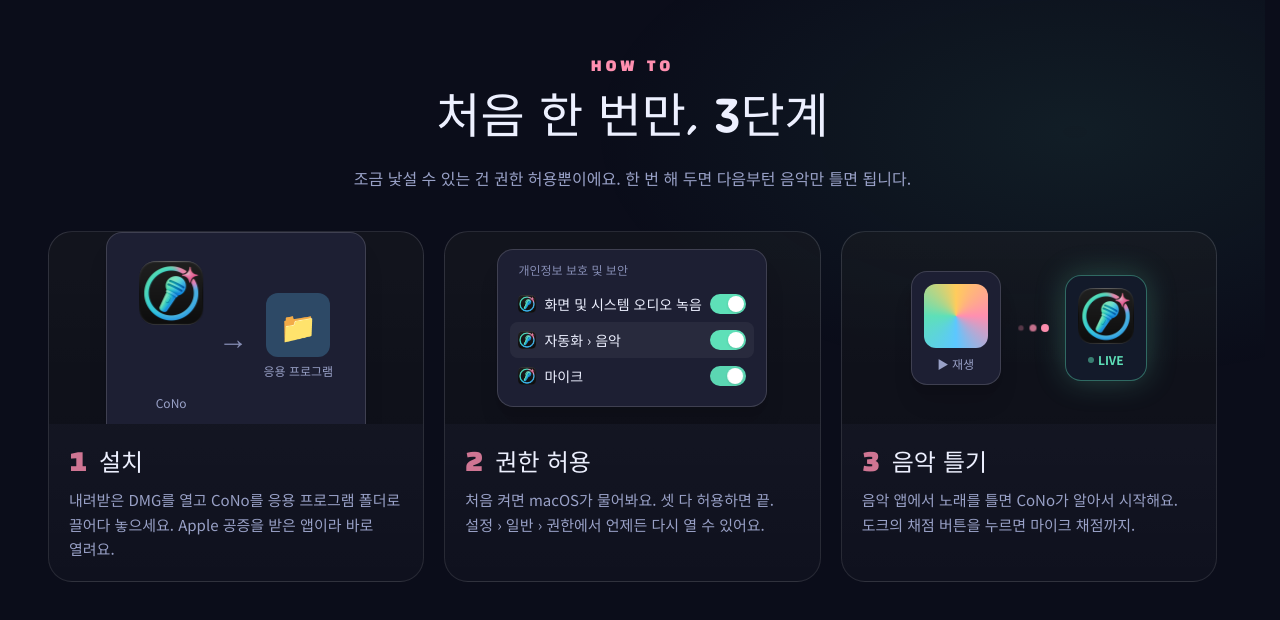
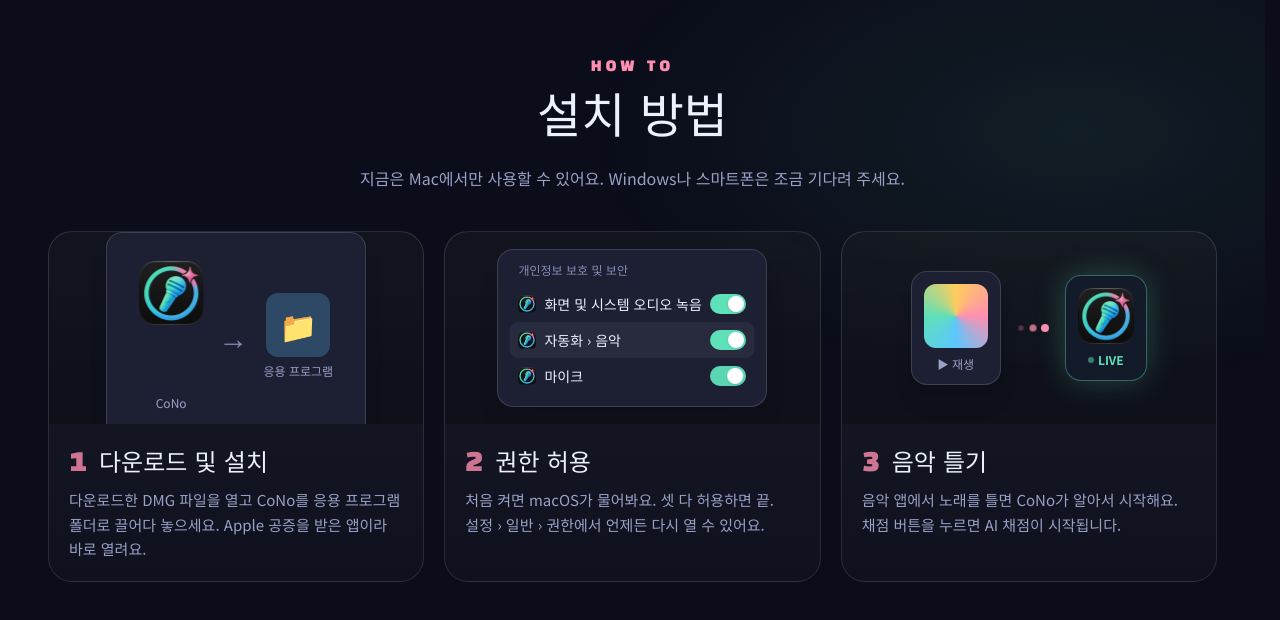
Before and after one commit to hsu3046/CoNoAI, a Next.js app in the folder web/: page / in a window 1280 px wide. Shown: the part 6872-7492 px from the top of the page. Built offline with nearby package versions, Linux system fonts and the light colour scheme; no server answers.

Commit message:
copy(web): lyrics card, how-to title, intro and steps
Co-Authored-By: Claude Opus 5.5 <noreply@anthropic.com>

```diff
--- a/web/src/components/Sections.tsx
+++ b/web/src/components/Sections.tsx
@@ -25,7 +25,7 @@ function Reveal({ children, delay = 0, className = "" }: { children: ReactNode;
 const FEATURES: { icon: string; title: string; body: string; tint: string }[] = [
   { icon: "🎧", title: "어떤 앱이든", body: "Apple Music, 브라우저의 YouTube, Spotify, 멜론… Mac에서 소리가 나면 노래방이 됩니다.", tint: "#5cc7ff" },
   { icon: "🪄", title: "AI 반주", body: "내 컴퓨터 안에서 노래의 보컬만 제거합니다. 곡을 다운로드하거나 전송하지 않아요.", tint: "#ff8fb0" },
-  { icon: "🎼", title: "가사 표시 및 싱크", body: "여러 가사 저장소에서 찾아 목소리에 맞춰 자동 싱크. Apple Music 계정을 연결하면 음절 단위까지.", tint: "#5ee0b8" },
+  { icon: "🎼", title: "가사 표시 및 싱크", body: "가사를 찾아와 목소리에 맞춰 자동 싱크. Apple Music 계정을 연결하면 음절 단위까지.", tint: "#5ee0b8" },
   { icon: "📈", title: "원곡 음정 바", body: "AI가 원곡 가수의 음정을 자동으로 읽어 막대로 보여 줘요. 어디서 올리고 내릴지 한눈에.", tint: "#ffcc5c" },
   { icon: "🎚️", title: "내 키 · 가이드 보컬", body: "원곡 음역을 재서 내 목소리에 맞는 키로. 헷갈리는 부분은 원곡 목소리를 살짝 섞어서.", tint: "#b88cff" },
   { icon: "🏆", title: "정확한 AI 채점", body: "마이크로 부르면 AI가 정확하게 실시간 채점. 100점 만점에 도전해보세요!", tint: "#ff734d" },
@@ -72,12 +72,12 @@ export function Features() {
 export function HowTo() {
   return (
     <Screen id="how" glow={{ color: "rgba(94,224,184,0.08)", x: "85%", y: "30%" }}>
-      <SectionTitle kicker="HOW TO" title="처음 한 번만, 3단계">
-        조금 낯설 수 있는 건 권한 허용뿐이에요. 한 번 해 두면 다음부턴 음악만 틀면 됩니다.
+      <SectionTitle kicker="HOW TO" title="설치 방법">
+        지금은 Mac에서만 사용할 수 있어요. Windows나 스마트폰은 조금 기다려 주세요.
       </SectionTitle>
       <div className="mt-10 grid gap-5 lg:grid-cols-3">
         <Reveal>
-          <Step number="1" title="설치" body="내려받은 DMG를 열고 CoNo를 응용 프로그램 폴더로 끌어다 놓으세요. Apple 공증을 받은 앱이라 바로 열려요.">
+          <Step number="1" title="다운로드 및 설치" body="다운로드한 DMG 파일을 열고 CoNo를 응용 프로그램 폴더로 끌어다 놓으세요. Apple 공증을 받은 앱이라 바로 열려요.">
             <InstallDemo />
           </Step>
         </Reveal>
@@ -87,7 +87,7 @@ export function HowTo() {
           </Step>
         </Reveal>
         <Reveal delay={200}>
-          <Step number="3" title="음악 틀기" body="음악 앱에서 노래를 틀면 CoNo가 알아서 시작해요. 도크의 채점 버튼을 누르면 마이크 채점까지.">
+          <Step number="3" title="음악 틀기" body="음악 앱에서 노래를 틀면 CoNo가 알아서 시작해요. 채점 버튼을 누르면 AI 채점이 시작됩니다.">
             <AutoStartDemo />
           </Step>
         </Reveal>
```
